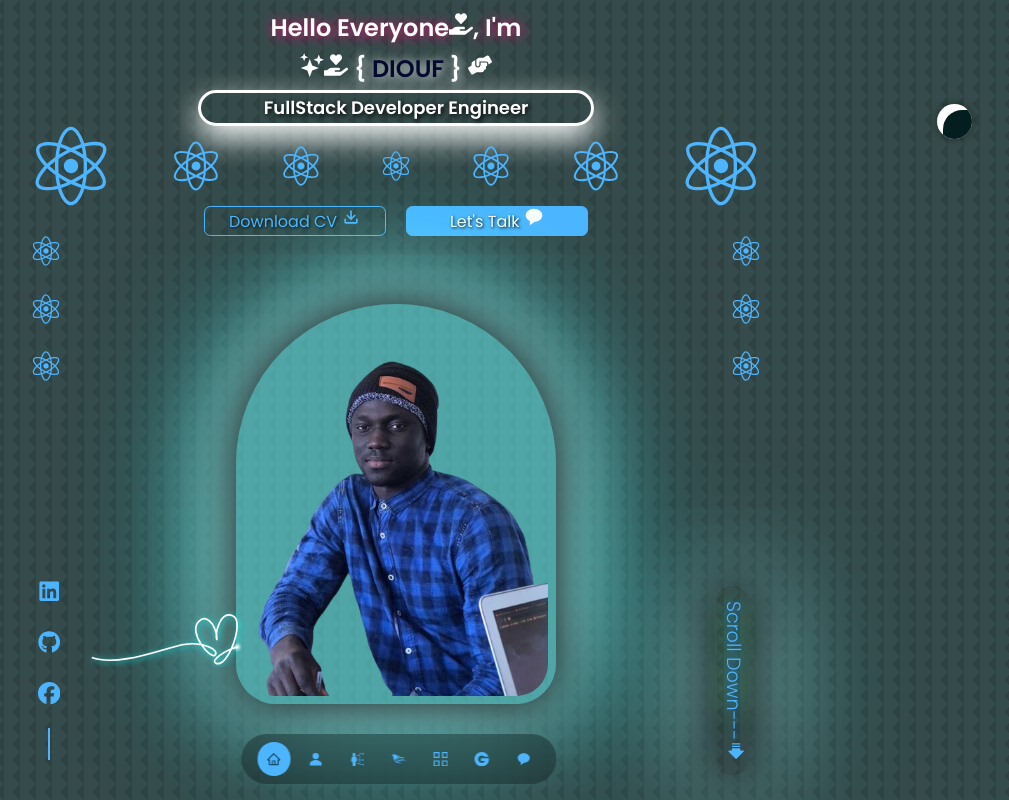
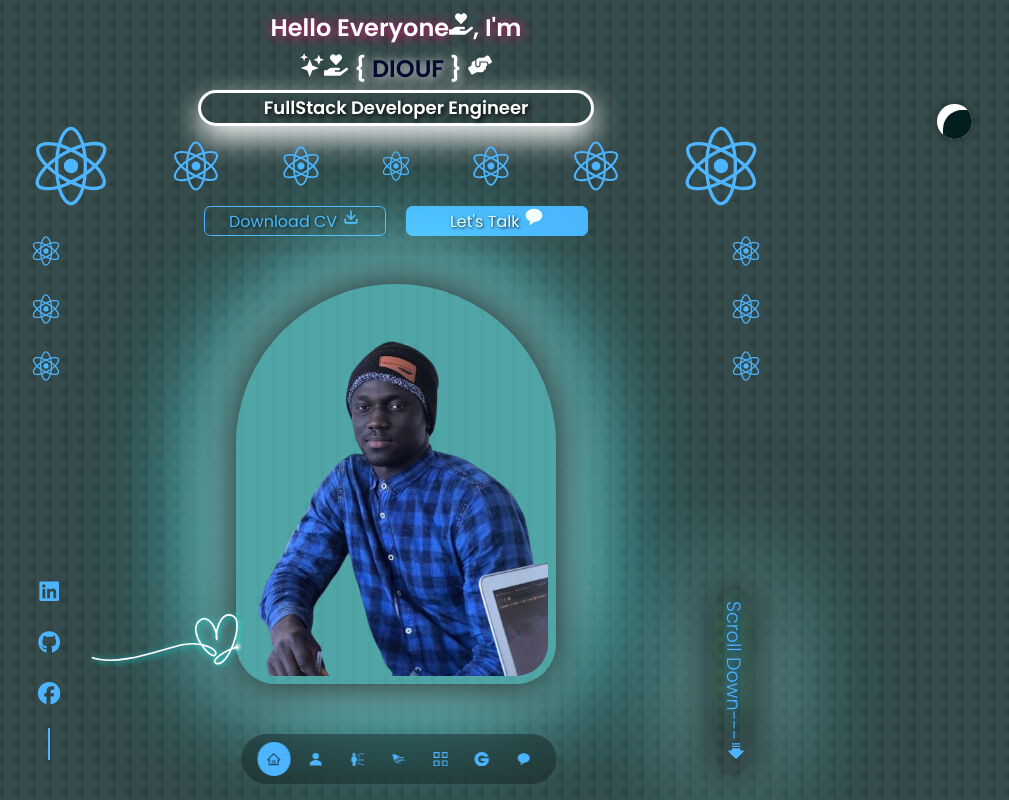
Before and after one commit to Mouhamed1003/keenprogrammer.com, a React (Create React App) app: page / in a window 1280 px wide. Shown: the top 800 px of the page, without its empty margins (244-1253 px from the left). Built offline with nearby package versions, Linux system fonts and the light colour scheme.

Commit message:
Update header.css

```diff
--- a/src/components/header/header.css
+++ b/src/components/header/header.css
@@ -57,7 +57,7 @@ header {
     position: absolute;
     left: 50%;
     top: 50%;
-    transform: translate(-50%, -20%); /* Ajustez cette valeur pour descendre l'image de N% */
+    transform: translate(-50%, -25%); /* Ajustez cette valeur pour descendre l'image de N% */
     border-radius: 12rem 12rem 3rem 3rem;
     overflow: hidden;
     padding: 3rem 0.5rem 0.5rem 0.5rem;
```
